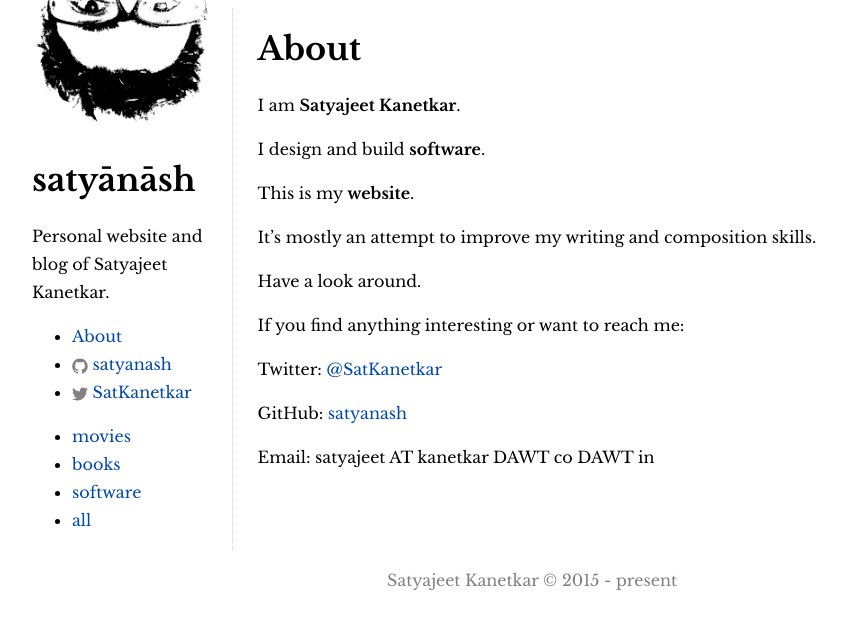
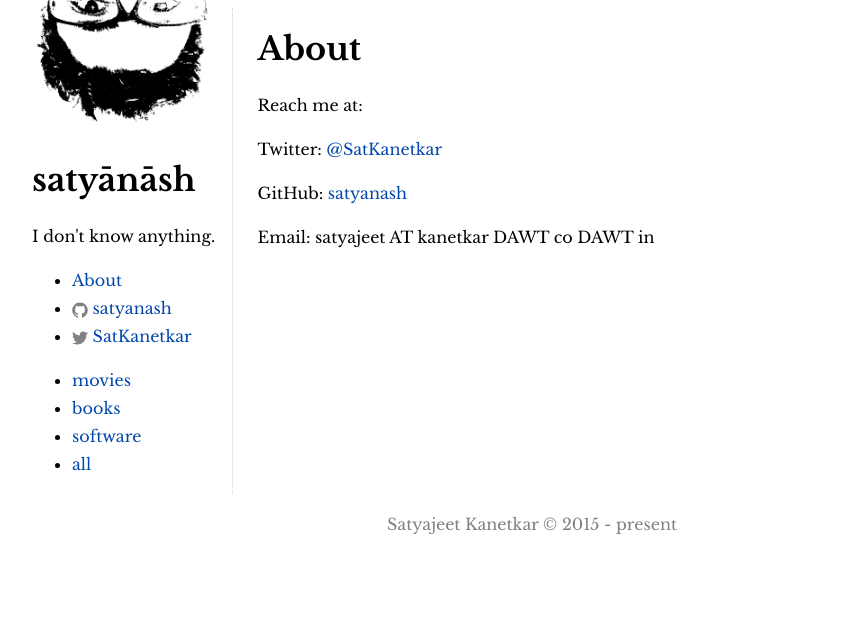
Before and after one commit to satyanash/satyanash.github.io, a Jekyll site: the page built from about.md, in a window 1280 px wide. Shown: the top 630 px of the page, without its empty margins (108-954 px from the left). Built offline with Jekyll 4.4.1, drawn with Linux system fonts in a browser that asks for light colours.

Commit message:
fix site descriptions

```diff
--- a/_config.yml
+++ b/_config.yml
@@ -1,8 +1,7 @@
 # Site settings
 title: satyānāsh
 email: sayajeet aight kanetkar dawt co dawt in
-description: > # this means to ignore newlines until "baseurl:"
-        Personal website and blog of Satyajeet Kanetkar.
+description: I don't know anything.
 baseurl: "" # the subpath of your site, e.g. /blog/
 url: "http://satyanash.github.io" # the base hostname & protocol for your site
 twitter_username: SatKanetkar
--- a/about.md
+++ b/about.md
@@ -4,17 +4,7 @@ title: About
 permalink: /about/
 ---
 
-I am **Satyajeet Kanetkar**.
-
-I design and build **software**.
-
-This is my **website**.
-
-It's mostly an attempt to improve my writing and composition skills.
-
-Have a look around.
-
-If you find anything interesting or want to reach me:
+Reach me at:
 
 Twitter: [@SatKanetkar](http://twitter.com/SatKanetkar)
 
```
